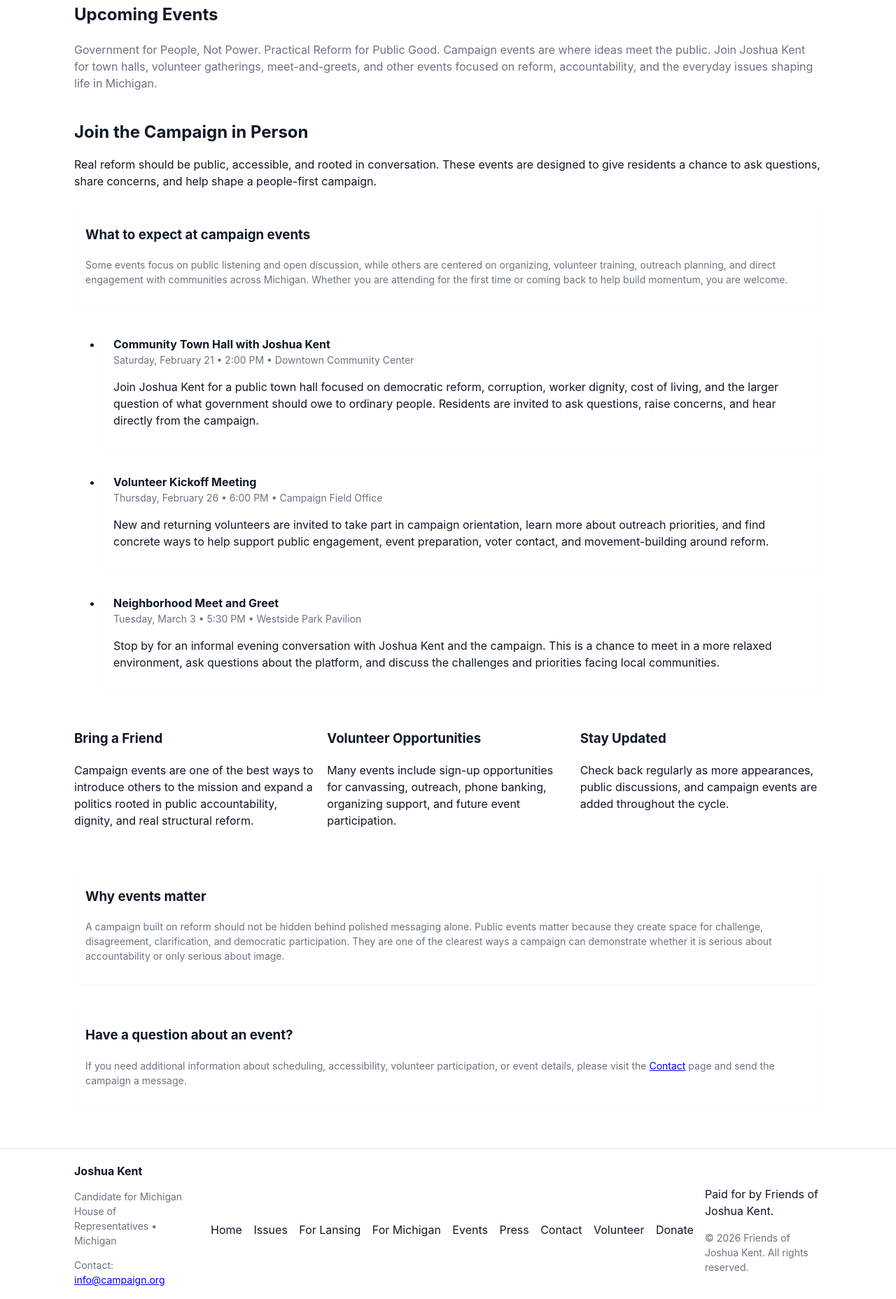
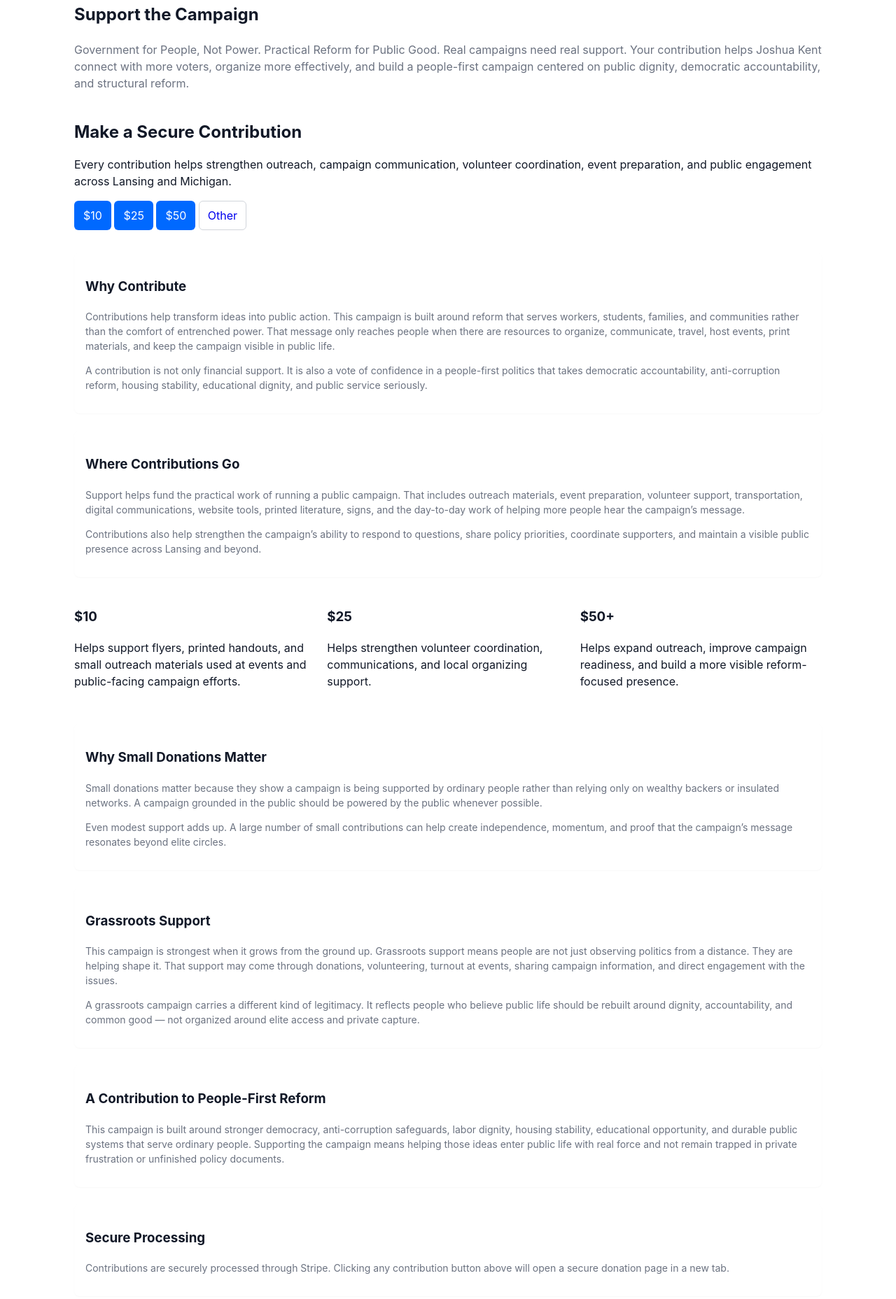
Before and after one commit to joshuaokent-spec/Initial-campaign-site-template, a website: page donate.html in a window 1280 px wide. Shown: the part 90-1947 px from the top of the page at 70% size. Drawn offline with Linux system fonts and the light colour scheme.

Commit message:
fixing donation page for stripe link integration

```diff
--- a/donate.html
+++ b/donate.html
@@ -3,55 +3,12 @@
 <head>
   <meta charset="utf-8" />
   <meta name="viewport" content="width=device-width, initial-scale=1" />
-  <meta name="description" content="See upcoming campaign events, town halls, volunteer meetings, and public gatherings for Joshua Kent for Michigan House of Representatives." />
-  <title>Events | Joshua Kent for Michigan House of Representatives</title>
+  <meta name="description" content="Support Joshua Kent for Michigan House of Representatives with a secure contribution through our donation platform." />
+  <title>Donate | Joshua Kent for Michigan House of Representatives</title>
   <link rel="stylesheet" href="assets/css/styles.min.css" />
-  <meta property="og:title" content="Events | Joshua Kent for Michigan House of Representatives" />
+  <meta property="og:title" content="Donate | Joshua Kent for Michigan House of Representatives" />
   <meta property="og:description" content="Government for People, Not Power. Practical Reform for Public Good." />
   <meta name="twitter:card" content="summary" />
-  <script type="application/ld+json">
-  {
-    "@context": "https://schema.org",
-    "@graph": [
-      {
-        "@type": "Event",
-        "name": "Community Town Hall with Joshua Kent",
-        "startDate": "2026-02-21T14:00:00",
-        "eventStatus": "https://schema.org/EventScheduled",
-        "eventAttendanceMode": "https://schema.org/OfflineEventAttendanceMode",
-        "location": {
-          "@type": "Place",
-          "name": "Downtown Community Center"
-        },
-        "description": "A public town hall with Joshua Kent focused on democratic reform, corruption, cost of living, and community concerns."
-      },
-      {
-        "@type": "Event",
-        "name": "Volunteer Kickoff Meeting",
-        "startDate": "2026-02-26T18:00:00",
-        "eventStatus": "https://schema.org/EventScheduled",
-        "eventAttendanceMode": "https://schema.org/OfflineEventAttendanceMode",
-        "location": {
-          "@type": "Place",
-          "name": "Campaign Field Office"
-        },
-        "description": "Volunteer training, campaign updates, and outreach planning for new and returning supporters."
-      },
-      {
-        "@type": "Event",
-        "name": "Neighborhood Meet and Greet",
-        "startDate": "2026-03-03T17:30:00",
-        "eventStatus": "https://schema.org/EventScheduled",
-        "eventAttendanceMode": "https://schema.org/OfflineEventAttendanceMode",
-        "location": {
-          "@type": "Place",
-          "name": "Westside Park Pavilion"
-        },
-        "description": "An informal chance for residents to meet Joshua Kent, ask questions, and discuss campaign priorities."
-      }
-    ]
-  }
-  </script>
 </head>
 <body>
   <a class="skip-link" href="#main">Skip to content</a>
@@ -85,12 +42,12 @@
   <main id="main" role="main">
     <section class="page-header">
       <div class="container">
-        <h1>Upcoming Events</h1>
+        <h1>Support the Campaign</h1>
         <p class="lead">
           Government for People, Not Power. Practical Reform for Public Good.
-          Campaign events are where ideas meet the public. Join Joshua Kent for town halls,
-          volunteer gatherings, meet-and-greets, and other events focused on reform, accountability,
-          and the everyday issues shaping life in Michigan.
+          Real campaigns need real support. Your contribution helps Joshua Kent connect with more voters,
+          organize more effectively, and build a people-first campaign centered on public dignity,
+          democratic accountability, and structural reform.
         </p>
       </div>
     </section>
@@ -98,93 +55,137 @@
     <section class="section">
       <div class="container">
         <div class="section-head">
-          <h2>Join the Campaign in Person</h2>
+          <h2>Make a Secure Contribution</h2>
           <p class="subhead">
-            Real reform should be public, accessible, and rooted in conversation. These events are designed to
-            give residents a chance to ask questions, share concerns, and help shape a people-first campaign.
+            Every contribution helps strengthen outreach, campaign communication, volunteer coordination,
+            event preparation, and public engagement across Lansing and Michigan.
+          </p>
+        </div>
+
+        <div class="donate-options" style="margin-bottom: 2rem;">
+          <a class="btn btn-primary" href="STRIPE_LINK_10" target="_blank" rel="noopener">$10</a>
+          <a class="btn btn-primary" href="STRIPE_LINK_25" target="_blank" rel="noopener">$25</a>
+          <a class="btn btn-primary" href="STRIPE_LINK_50" target="_blank" rel="noopener">$50</a>
+          <a class="btn btn-ghost" href="STRIPE_LINK_GENERAL" target="_blank" rel="noopener">Other</a>
+        </div>
+
+        <div class="card" style="margin-bottom: 1.5rem;">
+          <h3>Why Contribute</h3>
+          <p class="micro">
+            Contributions help transform ideas into public action. This campaign is built around reform that serves
+            workers, students, families, and communities rather than the comfort of entrenched power. That message
+            only reaches people when there are resources to organize, communicate, travel, host events, print materials,
+            and keep the campaign visible in public life.
+          </p>
+          <p class="micro">
+            A contribution is not only financial support. It is also a vote of confidence in a people-first politics
+            that takes democratic accountability, anti-corruption reform, housing stability, educational dignity,
+            and public service seriously.
           </p>
         </div>
 
         <div class="card" style="margin-bottom: 1.5rem;">
-          <h3>What to expect at campaign events</h3>
+          <h3>Where Contributions Go</h3>
           <p class="micro">
-            Some events focus on public listening and open discussion, while others are centered on organizing,
-            volunteer training, outreach planning, and direct engagement with communities across Michigan.
-            Whether you are attending for the first time or coming back to help build momentum, you are welcome.
+            Support helps fund the practical work of running a public campaign. That includes outreach materials,
+            event preparation, volunteer support, transportation, digital communications, website tools, printed literature,
+            signs, and the day-to-day work of helping more people hear the campaign’s message.
+          </p>
+          <p class="micro">
+            Contributions also help strengthen the campaign’s ability to respond to questions, share policy priorities,
+            coordinate supporters, and maintain a visible public presence across Lansing and beyond.
           </p>
         </div>
 
-        <ul class="events-list">
-          <li class="card" style="margin-bottom: 1rem;">
-            <strong>Community Town Hall with Joshua Kent</strong>
-            <div class="micro">Saturday, February 21 • 2:00 PM • Downtown Community Center</div>
+        <div class="grid-3" style="margin-bottom: 2rem;">
+          <article class="issue">
+            <h3>$10</h3>
             <p>
-              Join Joshua Kent for a public town hall focused on democratic reform, corruption,
-              worker dignity, cost of living, and the larger question of what government should owe to ordinary people.
-              Residents are invited to ask questions, raise concerns, and hear directly from the campaign.
-            </p>
-          </li>
-
-          <li class="card" style="margin-bottom: 1rem;">
-            <strong>Volunteer Kickoff Meeting</strong>
-            <div class="micro">Thursday, February 26 • 6:00 PM • Campaign Field Office</div>
-            <p>
-              New and returning volunteers are invited to take part in campaign orientation,
-              learn more about outreach priorities, and find concrete ways to help support public engagement,
-              event preparation, voter contact, and movement-building around reform.
-            </p>
-          </li>
-
-          <li class="card" style="margin-bottom: 1rem;">
-            <strong>Neighborhood Meet and Greet</strong>
-            <div class="micro">Tuesday, March 3 • 5:30 PM • Westside Park Pavilion</div>
-            <p>
-              Stop by for an informal evening conversation with Joshua Kent and the campaign.
-              This is a chance to meet in a more relaxed environment, ask questions about the platform,
-              and discuss the challenges and priorities facing local communities.
-            </p>
-          </li>
-        </ul>
-
-        <div class="grid-3" style="margin-top: 2rem;">
-          <article class="issue">
-            <h3>Bring a Friend</h3>
-            <p>
-              Campaign events are one of the best ways to introduce others to the mission and expand a politics
-              rooted in public accountability, dignity, and real structural reform.
+              Helps support flyers, printed handouts, and small outreach materials used at events
+              and public-facing campaign efforts.
             </p>
           </article>
 
           <article class="issue">
-            <h3>Volunteer Opportunities</h3>
+            <h3>$25</h3>
             <p>
-              Many events include sign-up opportunities for canvassing, outreach, phone banking,
-              organizing support, and future event participation.
+              Helps strengthen volunteer coordination, communications, and local organizing support.
             </p>
           </article>
 
           <article class="issue">
-            <h3>Stay Updated</h3>
+            <h3>$50+</h3>
             <p>
-              Check back regularly as more appearances, public discussions, and campaign events are added throughout the cycle.
+              Helps expand outreach, improve campaign readiness, and build a more visible reform-focused presence.
             </p>
           </article>
         </div>
 
-        <div class="card" style="margin-top: 2rem;">
-          <h3>Why events matter</h3>
+        <div class="card" style="margin-bottom: 1.5rem;">
+          <h3>Why Small Donations Matter</h3>
           <p class="micro">
-            A campaign built on reform should not be hidden behind polished messaging alone. Public events matter because
-            they create space for challenge, disagreement, clarification, and democratic participation. They are one of the
-            clearest ways a campaign can demonstrate whether it is serious about accountability or only serious about image.
+            Small donations matter because they show a campaign is being supported by ordinary people rather than relying only
+            on wealthy backers or insulated networks. A campaign grounded in the public should be powered by the public whenever possible.
+          </p>
+          <p class="micro">
+            Even modest support adds up. A large number of small contributions can help create independence,
+            momentum, and proof that the campaign’s message resonates beyond elite circles.
           </p>
         </div>
 
-        <div class="card" style="margin-top: 1.5rem;">
-          <h3>Have a question about an event?</h3>
+        <div class="card" style="margin-bottom: 1.5rem;">
+          <h3>Grassroots Support</h3>
           <p class="micro">
-            If you need additional information about scheduling, accessibility, volunteer participation,
-            or event details, please visit the <a href="contact.html">Contact</a> page and send the campaign a message.
+            This campaign is strongest when it grows from the ground up. Grassroots support means people are not just observing
+            politics from a distance. They are helping shape it. That support may come through donations, volunteering,
+            turnout at events, sharing campaign information, and direct engagement with the issues.
+          </p>
+          <p class="micro">
+            A grassroots campaign carries a different kind of legitimacy. It reflects people who believe public life should be rebuilt
+            around dignity, accountability, and common good — not organized around elite access and private capture.
+          </p>
+        </div>
+
+        <div class="card" style="margin-bottom: 1.5rem;">
+          <h3>A Contribution to People-First Reform</h3>
+          <p class="micro">
+            This campaign is built around stronger democracy, anti-corruption safeguards, labor dignity, housing stability,
+            educational opportunity, and durable public systems that serve ordinary people. Supporting the campaign means helping
+            those ideas enter public life with real force and not remain trapped in private frustration or unfinished policy documents.
+          </p>
+        </div>
+
+        <div class="card" style="margin-bottom: 1.5rem;">
+          <h3>Secure Processing</h3>
+          <p class="micro">
+            Contributions are securely processed through Stripe. Clicking any contribution button above
+            will open a secure donation page in a new tab.
+          </p>
+        </div>
+
+        <div class="card" style="margin-bottom: 1.5rem;">
+          <h3>Campaign Finance / Transparency Note</h3>
+          <p class="micro">
+            This website is currently being developed as a campaign and portfolio project. Before accepting real political contributions,
+            all applicable campaign finance rules, reporting requirements, disclosure obligations, and donation compliance standards
+            should be reviewed and followed.
+          </p>
+          <p class="micro">
+            A campaign that speaks about transparency should also take compliance and donor accountability seriously.
+            That means building donation systems that are not only secure, but also lawful, reviewable, and honest about how support is handled.
+          </p>
+        </div>
+
+        <div class="card">
+          <h3>Other Ways to Help</h3>
+          <p class="micro">
+            Financial support matters, but there are many ways to strengthen the campaign. You can volunteer,
+            attend events, share the campaign with others, ask questions, and help bring a deeper reform conversation into public life.
+          </p>
+          <p>
+            <a class="text-link" href="volunteer.html">Volunteer →</a><br>
+            <a class="text-link" href="events.html">Attend an Event →</a><br>
+            <a class="text-link" href="contact.html">Contact the Campaign →</a>
           </p>
         </div>
       </div>
```
